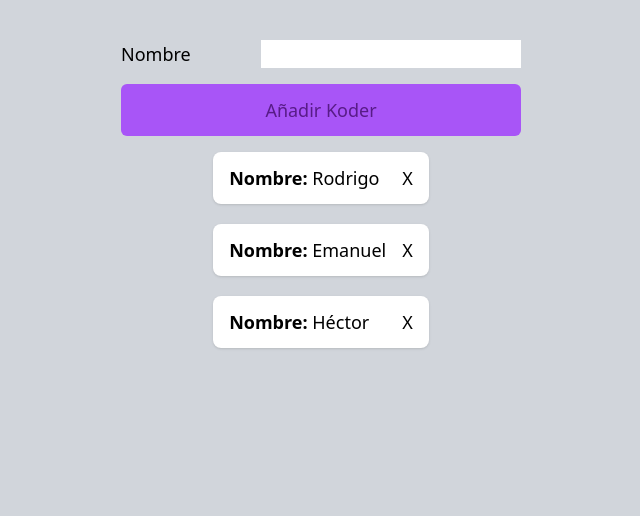
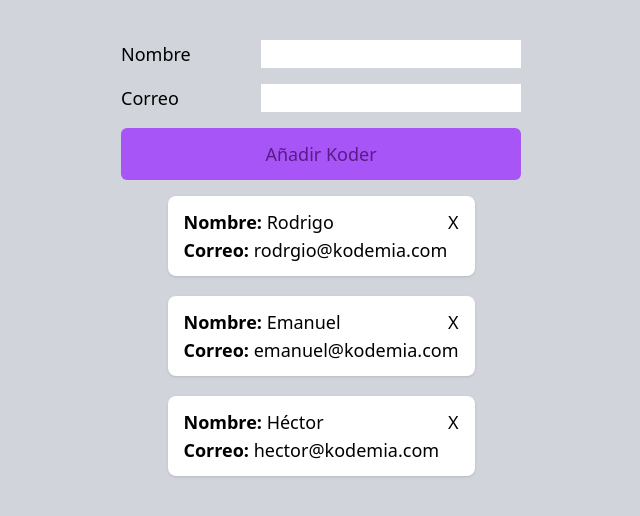
Before and after one commit to ddanielcruzz/kodemia-21js-06, a React (Vite) app: page / in a window 1280 px wide. Shown: the top 516 px of the page, without its empty margins (319-959 px from the left). Built offline with nearby package versions, Linux system fonts and the light colour scheme.

Commit message:
Show verbosity

```diff
--- a/src/App.jsx
+++ b/src/App.jsx
@@ -1,21 +1,22 @@
 import React, { useState } from "react";
+const emailRegexPattern = new RegExp(/^\w+@[a-zA-Z_]+?\.[a-zA-Z]{2,3}$/);
 
 const initialKoders = [
   {
     name: "Rodrigo",
-    // email: "rodrgio@kodemia.com",
+    email: "rodrgio@kodemia.com",
     // age: 20,
     // generation: 21,
   },
   {
     name: "Emanuel",
-    // email: "emanuel@kodemia.com",
+    email: "emanuel@kodemia.com",
     // age: 20,
     // generation: 21,
   },
   {
     name: "Héctor",
-    // email: "hector@kodemia.com",
+    email: "hector@kodemia.com",
     // age: 20,
     // generation: 21,
   },
@@ -24,6 +25,9 @@ const initialKoders = [
 function App() {
   const [koders, setKoders] = useState(initialKoders);
   const [newKoderName, setNewKoderName] = useState("");
+  const [newKoderEmail, setNewKoderEmail] = useState("");
+  // const [newKoderEmailConfirmation, setNewKoderEmailConfirmation] =
+  //   useState("");
   const [error, setError] = useState("");
 
   const addNewKoder = (e) => {
@@ -32,12 +36,20 @@ function App() {
       (koder) => koder.name === newKoderName
     );
 
-    if (nameAlreadyExists) {
-      setError("Name already in list");
+    const nameIsValid = newKoderName !== "" && !nameAlreadyExists;
+    const isValidEmail = emailRegexPattern.test(newKoderEmail);
+
+    if (!nameIsValid) {
+      setError("Name already in list or name is empty");
       return;
-    } else {
-      setError();
     }
+
+    if (!isValidEmail) {
+      setError("Input is not a valid email");
+      return;
+    }
+
+    setError();
 
     setKoders([...koders, { name: newKoderName }]);
   };
@@ -46,6 +58,14 @@ function App() {
     const newName = e.target.value;
     setNewKoderName(newName);
   };
+  const handleNewEmailChange = (e) => {
+    const newEmail = e.target.value;
+    setNewKoderEmail(newEmail);
+  };
+  // const handleNewEmailConfirmationChange = (e) => {
+  //   const newEmailConfirmation = e.target.value;
+  //   setNewKoderName(newEmailConfirmation);
+  // };
 
   const deleteKoder = (name) => {
     setKoders(koders.filter((koder) => koder.name !== name));
@@ -72,15 +92,20 @@ function App() {
               onChange={(event) => handleNewNameChange(event)}
             />
           </label>
+          <label className="flex justify-between">
+            Correo
+            <input
+              name="email"
+              type="text"
+              value={newKoderEmail}
+              onChange={(event) => handleNewEmailChange(event)}
+            />
+          </label>
           {/* <label className="flex justify-between">
-            Correo
-            <input name="email" type="text" />
-          </label>
-          <label className="flex justify-between">
             Confirmar correo
             <input name="confirm-email" type="text" />
-          </label>
-          <label className="flex justify-between">
+          </label> */}
+          {/* <label className="flex justify-between">
             Edad
             <input name="age" type="number" />
           </label>
@@ -113,10 +138,10 @@ function App() {
                     X
                   </button>
                 </section>
-                {/* <p>
+                <p>
                   <span className="font-bold"> Correo:</span> {email}
                 </p>
-                <p>
+                {/* <p>
                   <span className="font-bold">Edad:</span> {age}
                 </p>
                 <p>
```
